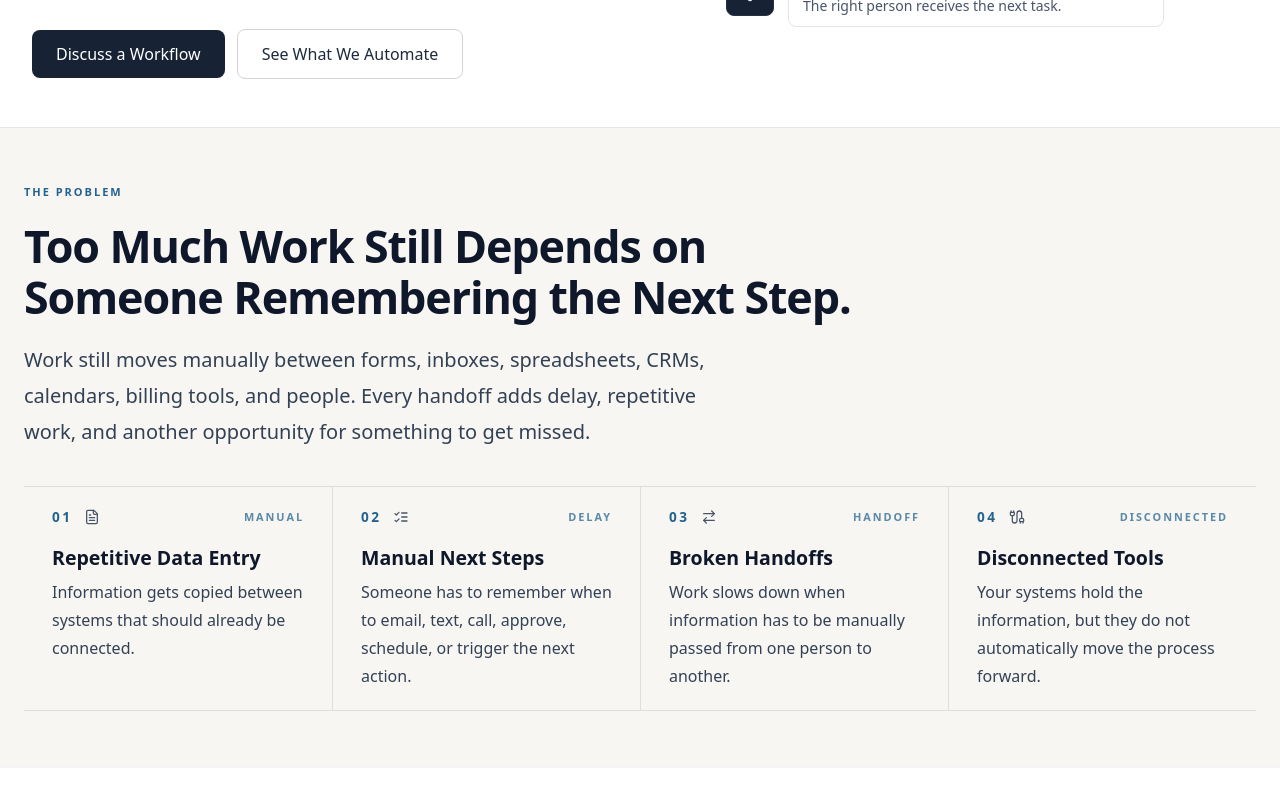
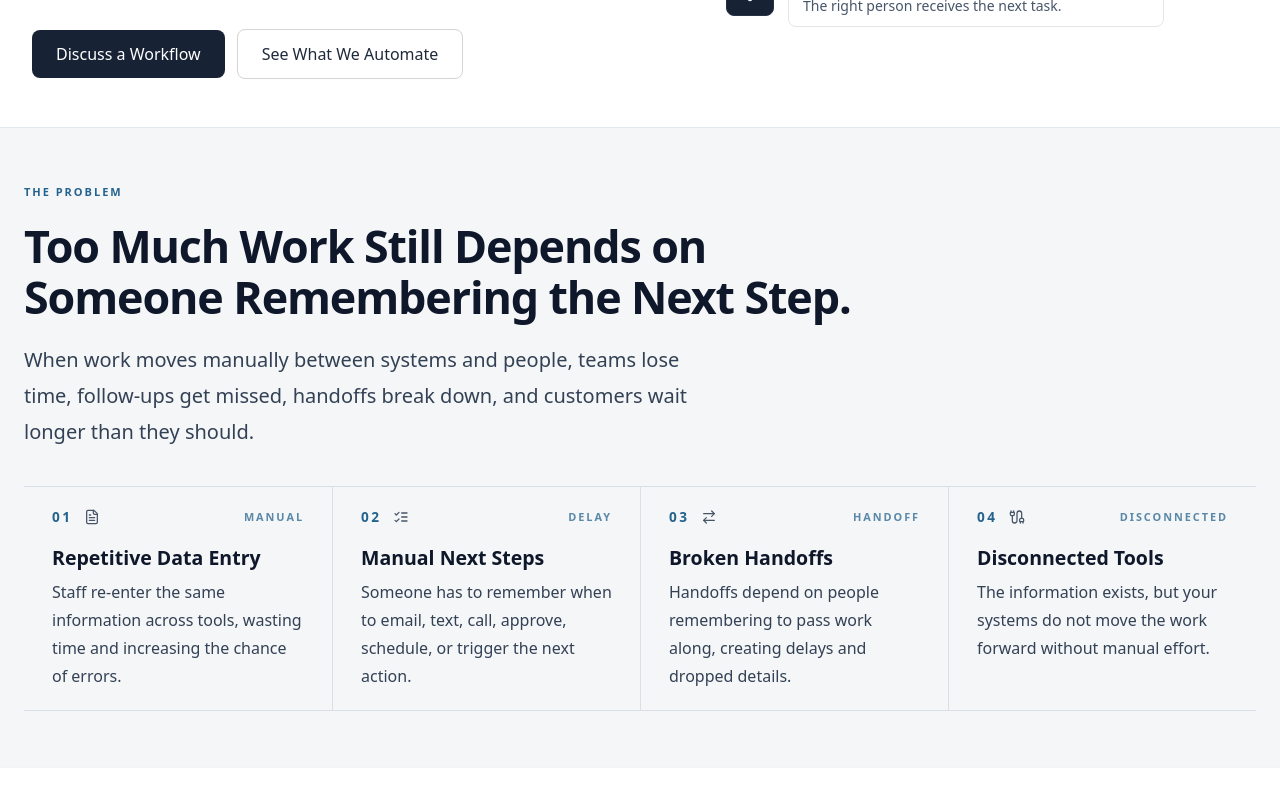
Before and after one commit to VVG-1/neovex-site, a React (Vite) app: page / in a window 1280 px wide. Shown: the part 460-1260 px from the top of the page. Built offline with nearby package versions, Linux system fonts and the light colour scheme.

Commit message:
Refine problem section copy and surface

```diff
--- a/src/components/Problem.jsx
+++ b/src/components/Problem.jsx
@@ -5,7 +5,7 @@ const items = [
   {
     n: "01",
     title: "Repetitive Data Entry",
-    desc: "Information gets copied between systems that should already be connected.",
+    desc: "Staff re-enter the same information across tools, wasting time and increasing the chance of errors.",
     status: "Manual",
     Icon: FileText,
   },
@@ -19,14 +19,14 @@ const items = [
   {
     n: "03",
     title: "Broken Handoffs",
-    desc: "Work slows down when information has to be manually passed from one person to another.",
+    desc: "Handoffs depend on people remembering to pass work along, creating delays and dropped details.",
     status: "Handoff",
     Icon: ArrowRightLeft,
   },
   {
     n: "04",
     title: "Disconnected Tools",
-    desc: "Your systems hold the information, but they do not automatically move the process forward.",
+    desc: "The information exists, but your systems do not move the work forward without manual effort.",
     status: "Disconnected",
     Icon: Cable,
   },
@@ -36,7 +36,7 @@ export default function Problem() {
   return (
     <section
       id="problem"
-      className="relative overflow-hidden py-10 md:py-12 lg:py-14 px-6 bg-[#F7F6F2] border-t border-stone-200 scroll-mt-28 md:scroll-mt-32"
+      className="relative overflow-hidden py-10 md:py-12 lg:py-14 px-6 bg-[#F5F6F7] border-t border-slate-200 scroll-mt-28 md:scroll-mt-32"
     >
       <div className="max-w-7xl mx-auto">
         <div className="max-w-full sm:max-w-[52rem]">
@@ -49,17 +49,17 @@ export default function Problem() {
           </h2>
 
           <p className="mt-5 max-w-[43rem] text-lg md:text-[1.25rem] leading-8 md:leading-9 text-slate-700">
-            Work still moves manually between forms, inboxes, spreadsheets, CRMs, calendars, billing tools, and people. Every handoff adds delay, repetitive work, and another opportunity for something to get missed.
+            When work moves manually between systems and people, teams lose time, follow-ups get missed, handoffs break down, and customers wait longer than they should.
           </p>
         </div>
 
-        <ol role="list" className="mt-8 md:mt-9 grid md:grid-cols-2 lg:grid-cols-4 border-y border-stone-300/70">
+        <ol role="list" className="mt-8 md:mt-9 grid md:grid-cols-2 lg:grid-cols-4 border-y border-slate-300/70">
           {items.map((item, index) => {
             const dividerClass = [
-              index > 0 ? "border-t border-stone-300/70" : "",
-              index === 1 ? "md:border-t-0 md:border-l md:border-stone-300/70" : "",
-              index === 2 ? "md:border-l-0 lg:border-t-0 lg:border-l lg:border-stone-300/70" : "",
-              index === 3 ? "md:border-l md:border-stone-300/70 lg:border-t-0" : "",
+              index > 0 ? "border-t border-slate-300/70" : "",
+              index === 1 ? "md:border-t-0 md:border-l md:border-slate-300/70" : "",
+              index === 2 ? "md:border-l-0 lg:border-t-0 lg:border-l lg:border-slate-300/70" : "",
+              index === 3 ? "md:border-l md:border-slate-300/70 lg:border-t-0" : "",
             ]
               .filter(Boolean)
               .join(" ");
```
